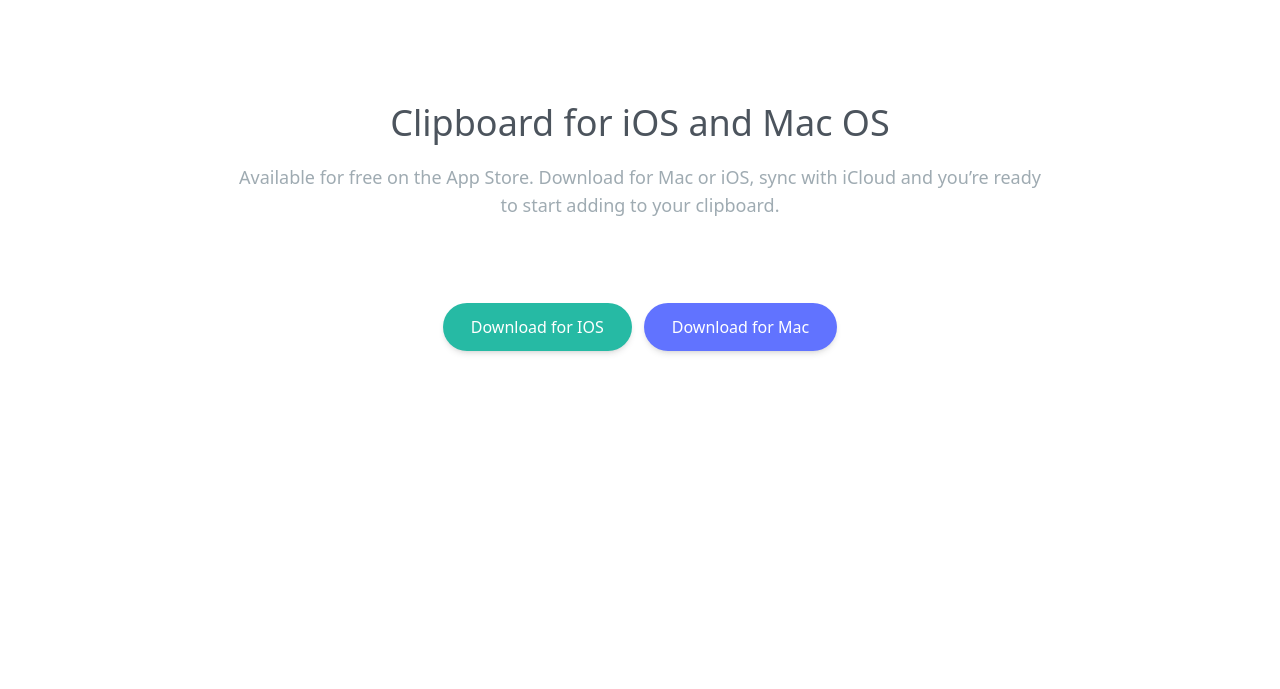
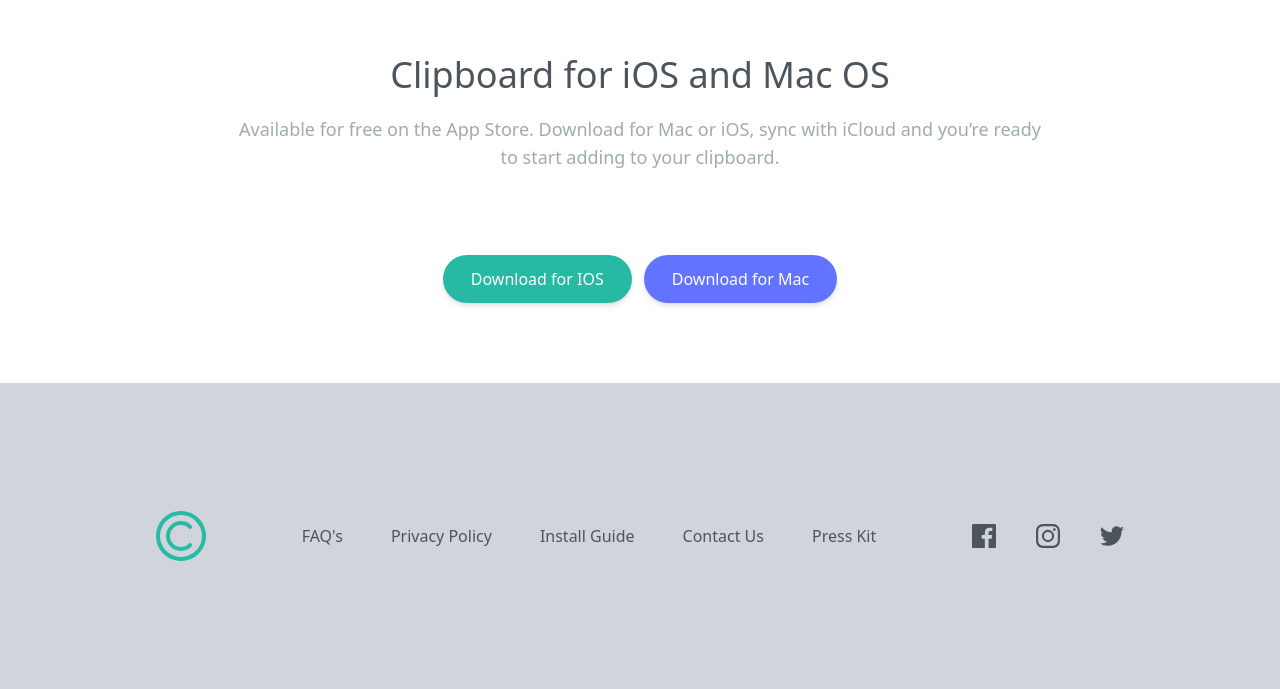
Before and after one commit to amm834/tailwind-jit-clipboard-landing-page, a website: page public/index.html in a window 1280 px wide. Shown: the part 3130-3819 px from the top of the page. Before the commit the page ends 3609 px from the top, so only its background shows below. Drawn offline with Linux system fonts and the light colour scheme.

Commit message:
Footer done

```diff
--- a/public/index.html
+++ b/public/index.html
@@ -129,7 +129,7 @@
 </section>
 
 <!-- CTA -->
-<section class="container flex flex-col justify-center items-center py-[80px] md:py-[128px]">
+<section class="container flex flex-col justify-center items-center py-[80px]">
     <div class="flex flex-col justify-center items-center">
         <h1 class="text-dark-gray-blue text-3xl sm:text-4xl text-center mt-[30px] mb-[20px]">
             Clipboard for iOS and Mac OS
@@ -145,5 +145,26 @@
         <button class="btn btn-light-blue shadow-md">Download for Mac</button>
     </div>
 </section>
+
+<!-- Footer -->
+<footer class="bg-gray-300 py-[80px] md:py-[128px]">
+    <div class="container flex flex-col md:flex-row flex-wrap justify-center items-center  gap-x-24 gap-y-12">
+        <div>
+            <img class="w-[50px]" src="assets/logo.svg" alt="logo">
+        </div>
+        <ul class="flex flex-wrap justify-center items-center flex-row gap-12 text-dark-gray-blue">
+            <li class="cursor-pointer">FAQ's</li>
+            <li class="cursor-pointer">Privacy Policy</li>
+            <li class="cursor-pointer">Install Guide</li>
+            <li class="cursor-pointer">Contact Us</li>
+            <li class="cursor-pointer">Press Kit</li>
+        </ul>
+        <div class="flex flex-wrap justify-end items-center gap-10">
+            <img src="assets/icon-facebook.svg" alt="">
+            <img src="assets/icon-instagram.svg" alt="">
+            <img src="assets/icon-twitter.svg" alt="">
+        </div>
+    </div>
+</footer>
 </body>
 </html>
```
Also changed, not shown: public/style.css.
